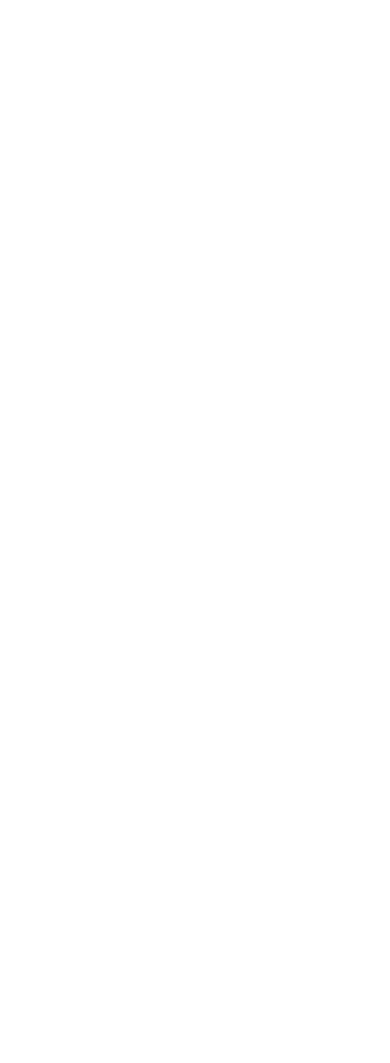
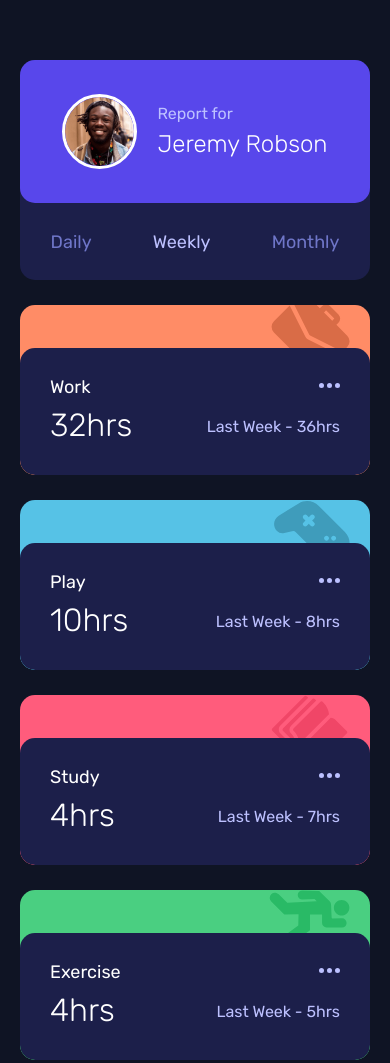
Before and after one commit to Ungrez/time-tracking-dashboard, a website: page index.html in a window 390 px wide. Shown: the top 1063 px of the page. Before the commit the page ends 844 px from the top, so only its background shows below. Drawn offline with Linux system fonts and the light colour scheme.

Commit message:
mobile scss

```diff
--- a/index.html
+++ b/index.html
@@ -6,10 +6,104 @@
     <meta http-equiv="X-UA-Compatible" content="IE=edge">
     <meta name="viewport" content="width=device-width, initial-scale=1.0">
     <title>Time tracking dashboard</title>
+    <link rel="stylesheet" href="./css/main.min.css">
 </head>
 
 <body>
-
+    <div id="main">
+        <div id="main_user">
+            <div id="main_user_name">
+                <img src="./images/image-jeremy.png" />
+                <div id="main_user_name_desc">
+                    <p>Report for</p>
+                    <p>Jeremy Robson</p>
+                </div>
+            </div>
+            <div id="main_user_select">
+                <p>Daily</p>
+                <p class="active">Weekly</p>
+                <p>Monthly</p>
+            </div>
+        </div>
+        <div class="main_box main_work">
+            <img src="./images/icon-work.svg" />
+            <div class="main_box_desc">
+                <div class="main_box_desc_time">
+                    <p>Work</p>
+                    <p>32hrs</p>
+                </div>
+                <div class="main_box_desc_info">
+                    <img src="./images/icon-ellipsis.svg" />
+                    <p>Last Week - 36hrs</p>
+                </div>
+            </div>
+        </div>
+        <div class="main_box main_play">
+            <img src="./images/icon-play.svg" />
+            <div class="main_box_desc">
+                <div class="main_box_desc_time">
+                    <p>Play</p>
+                    <p>10hrs</p>
+                </div>
+                <div class="main_box_desc_info">
+                    <img src="./images/icon-ellipsis.svg" />
+                    <p>Last Week - 8hrs</p>
+                </div>
+            </div>
+        </div>
+        <div class="main_box main_study">
+            <img src="./images/icon-study.svg" />
+            <div class="main_box_desc">
+                <div class="main_box_desc_time">
+                    <p>Study</p>
+                    <p>4hrs</p>
+                </div>
+                <div class="main_box_desc_info">
+                    <img src="./images/icon-ellipsis.svg" />
+                    <p>Last Week - 7hrs</p>
+                </div>
+            </div>
+        </div>
+        <div class="main_box main_exercise">
+            <img src="./images/icon-exercise.svg" />
+            <div class="main_box_desc">
+                <div class="main_box_desc_time">
+                    <p>Exercise</p>
+                    <p>4hrs</p>
+                </div>
+                <div class="main_box_desc_info">
+                    <img src="./images/icon-ellipsis.svg" />
+                    <p>Last Week - 5hrs</p>
+                </div>
+            </div>
+        </div>
+        <div class="main_box main_social">
+            <img src="./images/icon-social.svg" />
+            <div class="main_box_desc">
+                <div class="main_box_desc_time">
+                    <p>Social</p>
+                    <p>5hrs</p>
+                </div>
+                <div class="main_box_desc_info">
+                    <img src="./images/icon-ellipsis.svg" />
+                    <p>Last Week - 10hrs</p>
+                </div>
+            </div>
+        </div>
+        <div class="main_box main_selfCare">
+            <img src="./images/icon-self-care.svg" />
+            <div class="main_box_desc">
+                <div class="main_box_desc_time">
+                    <p>Self Care</p>
+                    <p>2hrs</p>
+                </div>
+                <div class="main_box_desc_info">
+                    <img src="./images/icon-ellipsis.svg" />
+                    <p>Last Week - 2hrs</p>
+                </div>
+            </div>
+        </div>
+    </div>
 </body>
 
 </html>
--- /dev/null
+++ b/scss/_index.scss
@@ -0,0 +1,5 @@
+body {
+  background-color: $very-dark-blue;
+  //   min-height: 100vh;
+  //   width: 100vw;
+}
--- /dev/null
+++ b/scss/_main_box.scss
@@ -0,0 +1,146 @@
+#main {
+  display: grid;
+  height: 100%;
+  width: 100%;
+  padding: 60px 20px;
+  gap: 25px;
+
+  &_user {
+    display: flex;
+    flex-direction: column;
+    height: 220px;
+    width: 100%;
+    background-color: $dark-blue;
+    border-radius: 15px;
+    &_name {
+      display: flex;
+      justify-content: center;
+      gap: 20px;
+      background-color: $blue;
+      border-radius: 15px;
+      flex-basis: 65%;
+      width: 100%;
+      align-items: center;
+      & img {
+        border-radius: 50%;
+        border: 3px solid white;
+        width: 75px;
+        height: 75px;
+      }
+      &_desc p:nth-child(1) {
+        color: $pale-blue;
+        line-height: 1.5;
+      }
+      &_desc p:nth-child(2) {
+        line-height: 1.5;
+        color: white;
+        font-size: 24px;
+        font-weight: 300;
+      }
+    }
+    &_select {
+      display: flex;
+      flex-grow: 1;
+      justify-content: space-around;
+      & p {
+        color: $desaturated-blue;
+        font-size: 18px;
+        align-self: center;
+        cursor: pointer;
+        transition: 0.4s;
+        &.active {
+          color: $pale-blue;
+        }
+        &:hover {
+          color: $pale-blue;
+        }
+      }
+    }
+  }
+}
+.main_box {
+  position: relative;
+  height: 170px;
+  width: 100%;
+  background-color: green;
+  border-radius: 15px;
+  overflow: hidden;
+  & > img {
+    position: absolute;
+    top: 0px;
+    right: 20px;
+  }
+  &.main_work {
+    background-color: $light-red-work;
+    & img {
+      top: -10px;
+    }
+  }
+  &.main_play {
+    background-color: $soft-blue-play;
+  }
+  &.main_study {
+    background-color: $light-red-study;
+  }
+  &.main_exercise {
+    background-color: $lime-green-exercise;
+  }
+  &.main_social {
+    background-color: $violet-social;
+    & img {
+      top: -15px;
+    }
+  }
+  &.main_selfCare {
+    background-color: $soft-orange-self-care;
+    & img {
+      top: -10px;
+    }
+  }
+  &_desc {
+    display: flex;
+    justify-content: space-between;
+    align-items: center;
+    position: absolute;
+    bottom: 0;
+    left: 0;
+    width: 100%;
+    height: 75%;
+    border-radius: 15px;
+    background-color: $dark-blue;
+    line-height: 1.5;
+    padding: 0 30px;
+    transition: 0.4s;
+    cursor: pointer;
+
+    &:hover {
+      background-color: $desaturated-blue;
+    }
+    &_time {
+      color: white;
+      & p:nth-child(1) {
+        font-size: 18px;
+      }
+      & p:nth-child(2) {
+        font-size: 32px;
+        font-weight: 300;
+      }
+    }
+    &_info {
+      line-height: 2;
+      text-align: right;
+      transition: 0.5s;
+      & p {
+        font-size: 16px;
+        line-height: 3.5;
+        color: $pale-blue;
+      }
+      & img {
+        transition: 0.5s;
+        &:hover {
+          filter: brightness(200%);
+        }
+      }
+    }
+  }
+}
--- /dev/null
+++ b/scss/_mixins.scss
@@ -0,0 +1,11 @@
+@mixin mq($breakpoint) {
+  $size: map-get($breakpoints, $breakpoint);
+
+  @if ($size) {
+    @media (min-width: $size) {
+      @content;
+    }
+  } @else {
+    @error '"#{$breakpoint}" - error';
+  }
+} ;
--- /dev/null
+++ b/scss/_reset.scss
@@ -0,0 +1,5 @@
+* {
+  margin: 0;
+  padding: 0;
+  box-sizing: border-box;
+}
--- /dev/null
+++ b/scss/_typography.scss
@@ -0,0 +1,6 @@
+@import url("https://fonts.googleapis.com/css2?family=Rubik:wght@300;400;500&display=swap");
+
+html,
+body {
+  font-family: "Rubik", sans-serif;
+}
--- /dev/null
+++ b/scss/_variables.scss
@@ -0,0 +1,21 @@
+$blue: hsl(246, 80%, 60%);
+$light-red-work: hsl(15, 100%, 70%);
+$soft-blue-play: hsl(195, 74%, 62%);
+$light-red-study: hsl(348, 100%, 68%);
+$lime-green-exercise: hsl(145, 58%, 55%);
+$violet-social: hsl(264, 64%, 52%);
+$soft-orange-self-care: hsl(43, 84%, 65%);
+
+$very-dark-blue: hsl(226, 43%, 10%);
+$dark-blue: hsl(235, 46%, 20%);
+$desaturated-blue: hsl(235, 45%, 61%);
+$pale-blue: hsl(236, 100%, 87%);
+
+$breakpoints: (
+  "xs": 0,
+  "sm": 576px,
+  "md": 768px,
+  "lg": 992px,
+  "xl": 1200px,
+  "xxl": 1400px,
+);
--- /dev/null
+++ b/scss/main.scss
@@ -0,0 +1,6 @@
+@import "variables";
+@import "mixins";
+@import "reset";
+@import "typography";
+@import "index";
+@import "main_box";
```
Also changed, not shown: css/main.min.css (added), 1 other file.
